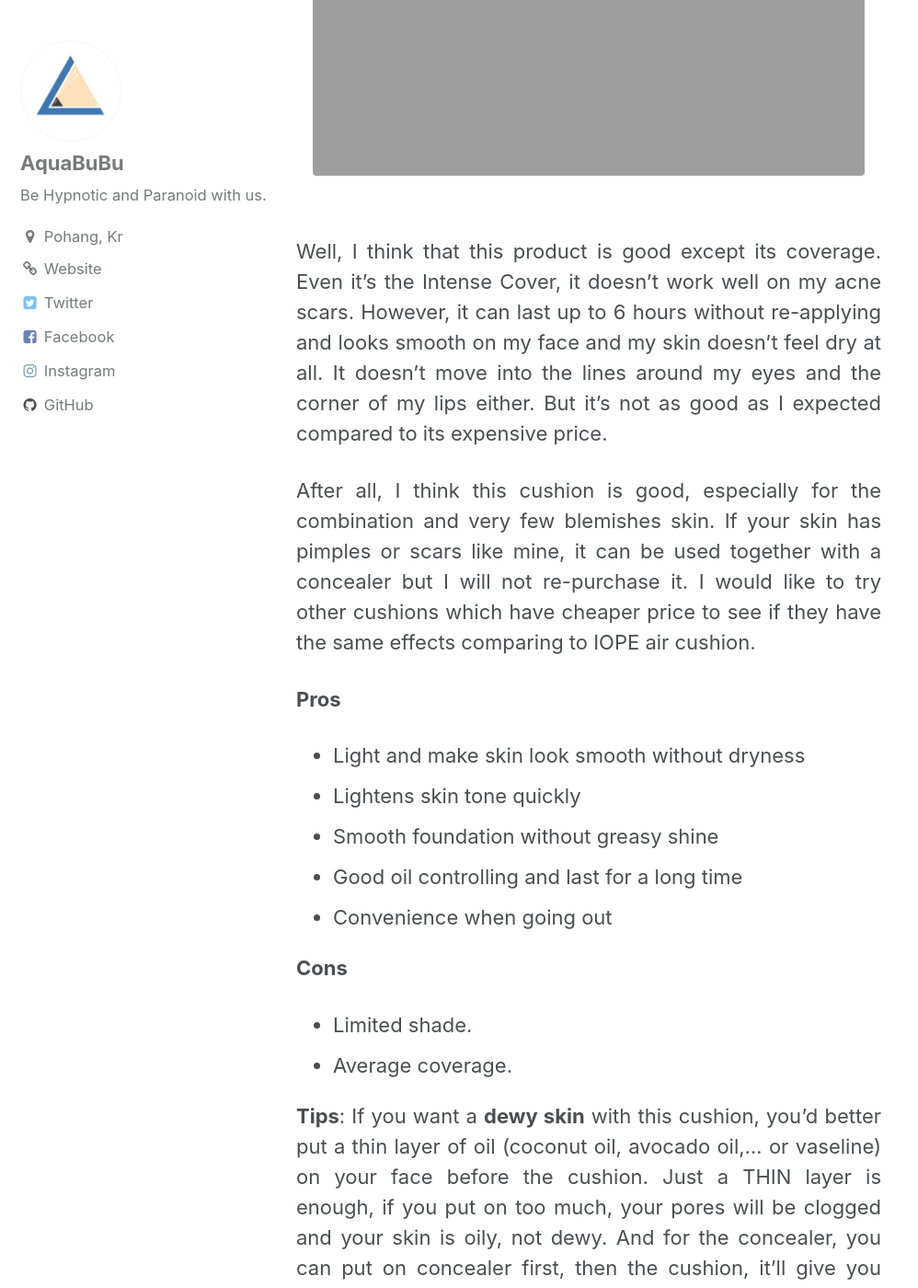
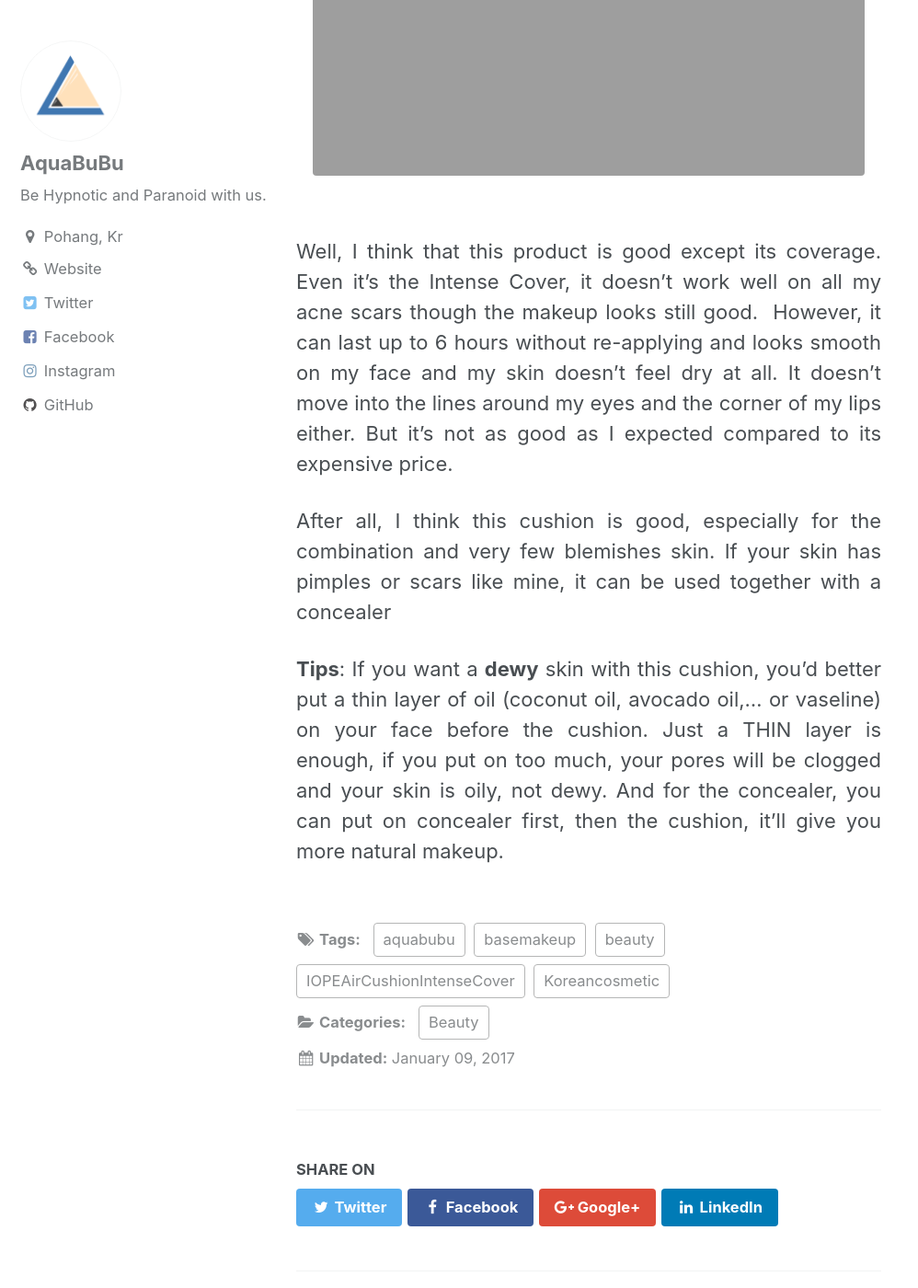
Before and after one commit to aquabubu/home, a Jekyll site: the page built from _posts/2017-01-09-Review-IOPE-Air-Cushion-Intense-Cover.md, in a window 1280 px wide and 1400 px high, scrolled down 4683 px. Shown: the whole window at 92% size, without its empty margins (0-998 px from the left). Built offline with Jekyll 4.4.1, drawn with Linux system fonts in a browser that asks for light colours; comment, search, counter and statistics services are not loaded; some of the changed text lies outside the part shown.

```diff
--- a/_posts/2017-01-09-Review-IOPE-Air-Cushion-Intense-Cover.md
+++ b/_posts/2017-01-09-Review-IOPE-Air-Cushion-Intense-Cover.md
@@ -2,13 +2,11 @@
 title: Review - IOPE Air Cushion Intense Cover
 categories: Beauty
 tags:
-- iopeaircushion
+- IOPEAirCushionIntenseCover
+- Koreancosmetic
+- beauty
 - basemakeup
-- koreancosmetic
-- iopeaircushionintensecover
 - aquabubu
-- phannuociope
-- myphamhanquoc
 header:
   teaser: assets/images/iopecushion-1.png
 layout: single
@@ -23,7 +21,7 @@ toc: true
 It can’t be denied that wearing makeup gives us a beautiful out-looking and make us feel more confident when going out. And recently in Korea, the cushion appears as the savior for those who need the natural and thin-layer makeup. And more than that, it can give you a natural dewy makeup as many Korean celebrities.
 {: style="text-align: justify;"}
 
-I will review the **IOPE Air Cushion**, which is one of the best cushions in Korea and loved by many girls. Actually, when I asked my Korean friends to compare between IOPE cushion and HERA cushion, they said that the IOPE cushion is better so I chose it. I bought it online at a discount price 33,600krw, ~$33 (the original price is 42,000krw, ~$40). IOPE is one of the mid-range brands of Amore Pacific – a huge cosmetic corporation in Korea. IOPE products are based on highly-enriched herbal extracts and cutting-edge scientific technology.
+** IOPE Air Cushion ** is one of the best cushions in Korea and loved by many girls. Actually, when I asked my Korean friend about this IOPE cushion and HERA cushion, they said that the IOPE cushion is better so I chose it  I bought it online at a discount price 33,600krw, ~$33 (the original price is 42,000krw, ~$40). IOPE is one of the mid-range brands of Amore Pacific – a huge cosmetic corporation in Korea. IOPE products are based on highly-enriched herbal extracts and cutting-edge scientific technology.
 {: style="text-align: justify;"}
 
 <figure style="width: 500px" class="align-center">
@@ -39,7 +37,7 @@ So, what is cushion? – It’s a kind of liquid CC/BB cream - very loose and pu
 <span style="color:royalblue"> 정제수, 징크옥사이드, 사이클로펜타실록산, 티타늄디옥사이드 (CI 77891), 에칠헥실메톡시신나메이트, 부틸렌글라이콜디카프릴레이트/디카프레이트, 프로판디올, 사이클로헥사실록산, 티타늄디옥사이드, 피이지-10디메치콘, 나이아신아마이드, 라우릴피이지-9폴리디메칠실록시에칠디메치콘,메칠메타크릴레이트크로스폴리머, 황색산화철,글라이신, 글루코오스, 글루타믹애씨드, 디메치콘, 디메치콘/비닐디메치콘크로스폴리머, 디소듐이디티에이, 디스테아디모늄헥토라이트, 라이신, 락틱애씨드, 레시틴, 류신, 리파아제, 마그네슘글루코네이트, 메치오닌, 발린, 부틸렌글라이콜, 세린, 소듐글리세로포스페이트, 소듐클로라이드, 스테아릭애씨드, 시스테인, 시트릭애씨드, 실리카, 아데노신, 아세틸글루코사민, 아스파틱애씨드, 아크릴레이트/스테아릴아크릴레이트/디메치콘메타크릴레이트코폴리머, 아크릴레이트/에칠헥실아크릴레이트/디메치콘메타크릴레이트코폴리머, 알라닌, 알루미늄하이드록사이드, 알지닌, 에칠헥실글리세린, 에칠헥실팔미테이트, 우레아, 우릭애씨드, 이소류신, 이소스테아릭애씨드, 이소프로필팔미테이트, 카프릴릴글라이콜, 칼슘글루코네이트,크레아틴, 키토산, 타이로신, 트레오닌, 트리메칠실록시실리케이트, 트리에톡시카프릴릴실란, 페닐알라닌, 포타슘마그네슘아스파테이트, 폴리글리세릴-3폴리리시놀리에이트, 폴리하이드록시스테아릭애씨드, 프롤린, 피씨에이, 히스티딘, 적색산화철, 흑색산화철, 향료 </span>
 {: style="text-align: justify;"}
 
-I couldn't find English ingredients but you can take a look in cosdna <a href="http://www.cosdna.com/eng/cosmetic_afe8286137.html" target="_blank"> here.</a>
+I couldn't find English ingredients but you can take a look in cosdna  <a href="http://www.cosdna.com/eng/cosmetic_afe8286137.html" target="_blank"> here.</a>
 {: style="text-align: justify;"}
 
 ## Package
@@ -85,24 +83,12 @@ I usually do the skincare steps first, then sun block and this cushion. Finally,
   <figcaption> </figcaption>
 </figure>
 
-Well, I think that this product is good except its coverage. Even it’s the Intense Cover, it doesn’t work well on my acne scars. However, it can last up to 6 hours without re-applying and looks smooth on my face and my skin doesn’t feel dry at all. It doesn’t move into the lines around my eyes and the corner of my lips either. But it’s not as good as I expected compared to its expensive price.
+
+Well, I think that this product is good except its coverage. Even it’s the Intense Cover, it doesn’t work well on all my acne scars though the makeup looks still good.  However, it can last up to 6 hours without re-applying and looks smooth on my face and my skin doesn’t feel dry at all. It doesn’t move into the lines around my eyes and the corner of my lips either. But it’s not as good as I expected compared to its expensive price.
 {: style="text-align: justify;"}
 
-After all, I think this cushion is good, especially for the combination and very few blemishes skin. If your skin has pimples or scars like mine, it can be used together with a concealer but I will not re-purchase it. I would like to try other cushions which have cheaper price to see if they have the same effects comparing to IOPE air cushion.
+After all, I think this cushion is good, especially for the combination and very few blemishes skin. If your skin has pimples or scars like mine, it can be used together with a concealer
 {: style="text-align: justify;"}
 
-**Pros**
-
-  * Light and make skin look smooth without dryness
-  * Lightens skin tone quickly
-  * Smooth foundation without greasy shine
-  * Good oil controlling and last for a long time
-  * Convenience when going out
-
-**Cons**
-
-  * Limited shade.
-  * Average coverage.
-
-**Tips**: If you want a **dewy skin** with this cushion, you’d better put a thin layer of oil (coconut oil, avocado oil,… or vaseline) on your face before the cushion. Just a THIN layer is enough, if you put on too much, your pores will be clogged and your skin is oily, not dewy. And for the concealer, you can put on concealer first, then the cushion, it'll give you more natural makeup.
+**Tips**:  If you want a **dewy** skin with this cushion, you’d better put a thin layer of oil (coconut oil, avocado oil,… or vaseline) on your face before the cushion. Just a THIN layer is enough, if you put on too much, your pores will be clogged and your skin is oily, not dewy. And for the concealer, you can put on concealer first, then the cushion, it'll give you more natural makeup.
 {: style="text-align: justify;"}
```
Also changed, not shown: other parts of _posts/2017-01-09-Review-IOPE-Air-Cushion-Intense-Cover.md (+5 -5 lines), _posts/2017-01-09-Review-Phấn-nước-IOPE-Air-Cushion-Intense-Cover.md (added, +87 -0 lines), _posts/2017-06-19-Review-Kem-che-khuyết-điểm-Innisfree-Mineral-Essential-Concealer-SPF30-PA++6.5g.md (+1 -0 lines), _posts/2017-12-15-Life-after-birthing.md (+1 -0 lines), _posts/2017-12-15-Những-câu-hỏi-và-vấn-đề-thường-gặp-sau-khi-sinh.md (+1 -0 lines), _posts/2017-12-17-Pregnancy-checklist-Part-1.md (+1 -0 lines).
